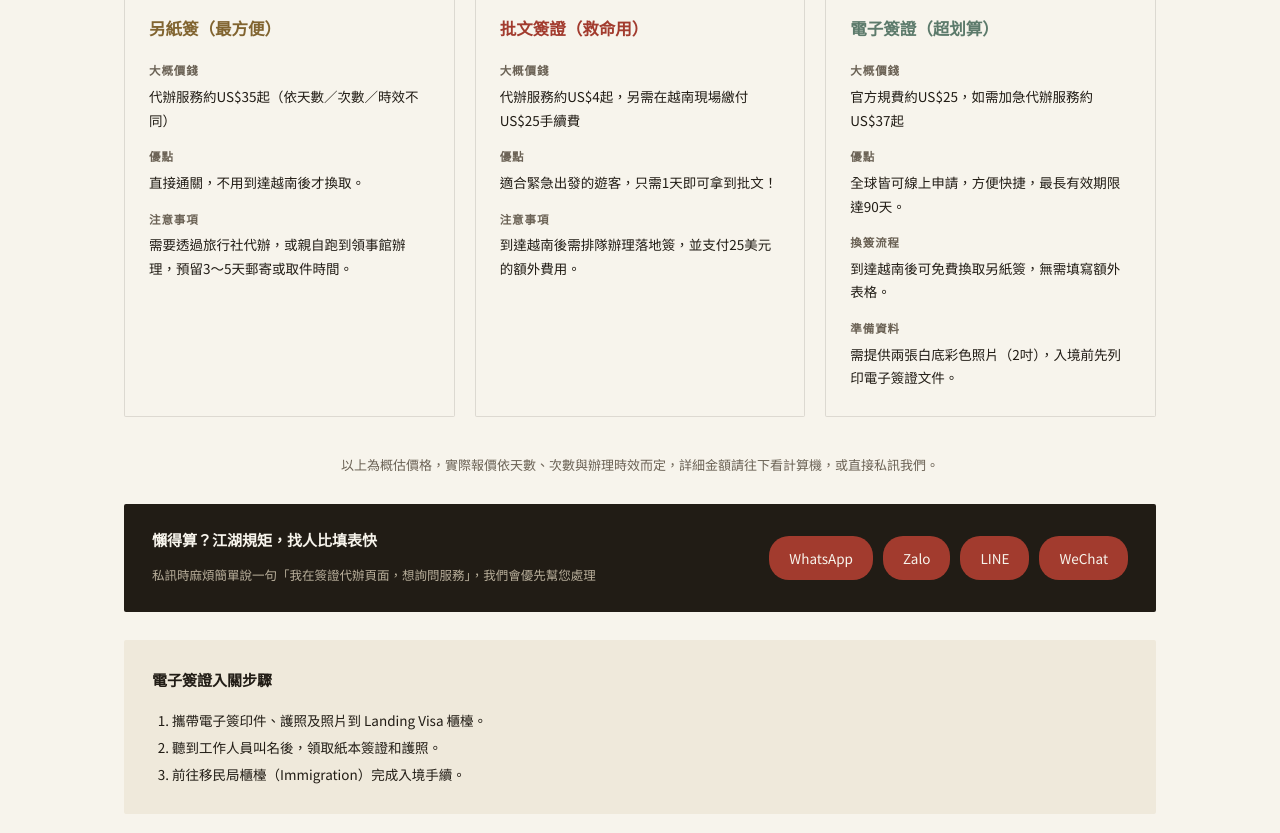
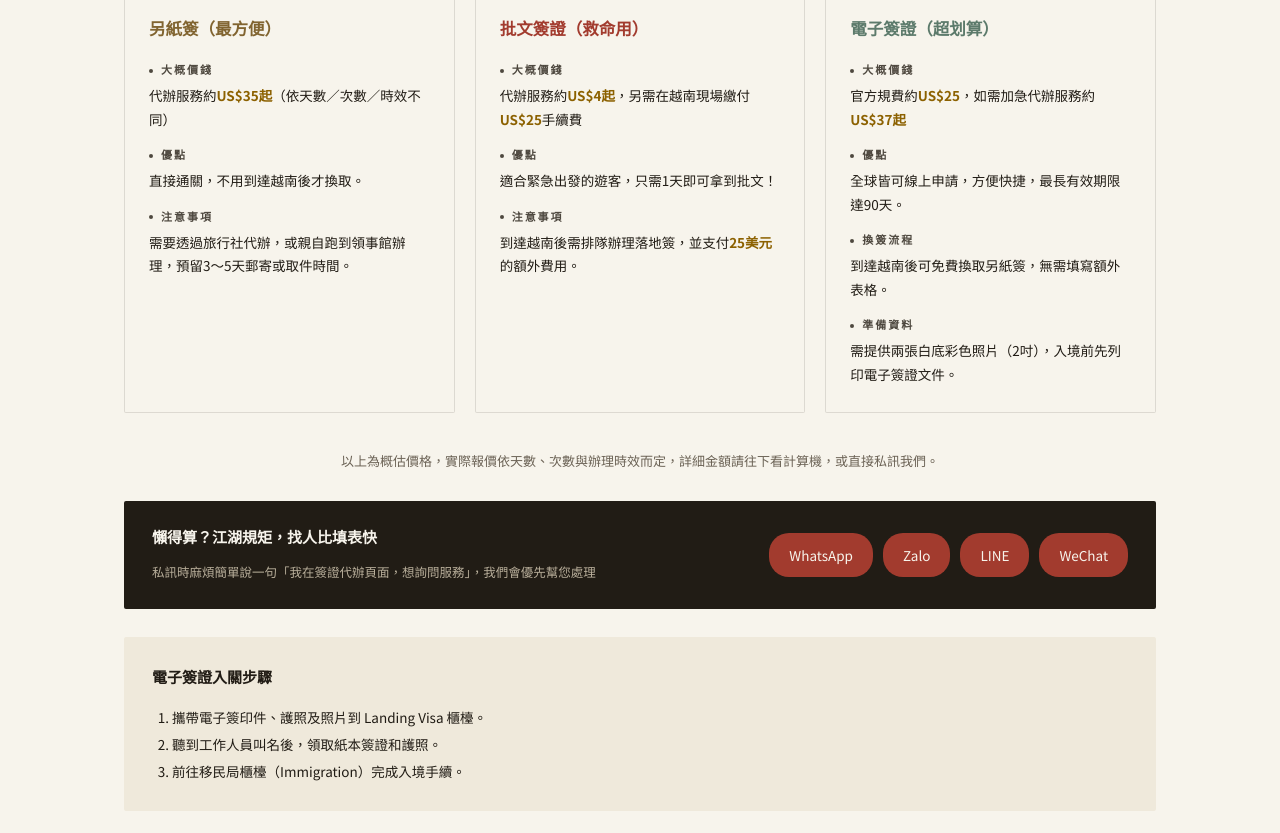
Before and after one commit to scarletedge/shenlongtravel.com, a plain HTML site: page visa.html in a window 1280 px wide. Shown: the part 865-1698 px from the top of the page. Drawn offline with nearby package versions, Linux system fonts and the light colour scheme; no server answers.

Commit message:
簽證卡片小標加上三套可切換樣式
預設為圓點樣式，金額在三種樣式裡都改成深金色加粗。

Co-authored-by: scarletedge <scarletedge@users.noreply.github.com>

```diff
--- a/css/style.css
+++ b/css/style.css
@@ -734,6 +734,28 @@ footer .bg-bagua{bottom:-80px;right:-40px}
 .vg-block:last-child{margin-bottom:0}
 .vg-block strong{display:block;font-size:11.5px;letter-spacing:.08em;color:var(--muted);margin-bottom:4px;text-transform:uppercase}
 .vg-block p{font-size:13.5px;line-height:1.75;color:var(--ink)}
+/* 金額：米白底上 #9A6B00 只有 4.27:1，未過 WCAG AA；#8C6100 為 5.00:1，仍是深黃金色 */
+.vg-amount{color:#8C6100;font-weight:700}
+.vg-ico{display:none;width:14px;height:14px;flex:none}
+
+/* A 圓點＋深灰寬字距（預設） */
+body.visa-labels-a .vg-block strong{color:#4E483F;font-size:11px;font-weight:600;letter-spacing:.18em}
+body.visa-labels-a .vg-block strong::before{
+  content:"";display:inline-block;width:4px;height:4px;margin:0 8px 1px 0;
+  border-radius:50%;background:currentColor;vertical-align:middle;
+}
+
+/* B 淺米色膠囊 */
+body.visa-labels-b .vg-block strong{
+  display:inline-flex;align-items:center;margin-bottom:8px;
+  background:var(--paper-alt);color:#514B43;font-size:11px;font-weight:600;letter-spacing:.08em;line-height:1;
+  padding:5px 11px;border-radius:999px;
+}
+
+/* C 線條圖示 */
+body.visa-labels-c .vg-block strong{display:flex;align-items:center;gap:6px;color:#4E483F;font-size:11.5px;font-weight:600;letter-spacing:.06em}
+body.visa-labels-c .vg-ico{display:block;stroke:currentColor;fill:none;stroke-width:1.35;stroke-linecap:round;stroke-linejoin:round}
+body.visa-labels-c .vg-ico-dot{fill:currentColor;stroke:none}
 
 .visa-guide-steps{background:var(--paper-alt);border-radius:var(--radius);padding:26px 28px;margin-bottom:24px}
 .visa-guide-steps h4{font-size:15px;margin-bottom:14px}
--- a/visa.html
+++ b/visa.html
@@ -93,7 +93,8 @@
 <link href="https://fonts.googleapis.com/css2?family=Noto+Serif+TC:wght@500;700;900&family=Noto+Sans+TC:wght@400;500;700&family=Cormorant+Garamond:ital,wght@0,500;1,500&display=swap" rel="stylesheet">
 <link rel="stylesheet" href="css/style.css">
 </head>
-<body>
+<!-- 簽證卡片小標：visa-labels-a 圓點 / visa-labels-b 膠囊 / visa-labels-c 線條圖示 -->
+<body class="visa-labels-a">
 <div class="lang-banner" role="status"></div>
 
 <header>
@@ -152,24 +153,24 @@
       <div class="vg-card vg-gold">
         <img class="vg-banner" src="images/visa/visa-paper.jpg" alt="旅客雙手翻開護照，內頁蓋滿出入境印章，示意另紙簽可直接通關" width="1200" height="750" loading="lazy">
         <h4>另紙簽（最方便）</h4>
-        <div class="vg-block"><strong>大概價錢</strong><p>代辦服務約US$35起（依天數／次數／時效不同）</p></div>
-        <div class="vg-block"><strong>優點</strong><p>直接通關，不用到達越南後才換取。</p></div>
-        <div class="vg-block"><strong>注意事項</strong><p>需要透過旅行社代辦，或親自跑到領事館辦理，預留3～5天郵寄或取件時間。</p></div>
+        <div class="vg-block"><strong><svg class="vg-ico" viewBox="0 0 16 16" aria-hidden="true" focusable="false"><rect x="1.5" y="3.5" width="13" height="9" rx="1.2"/><circle cx="8" cy="8" r="2"/></svg>大概價錢</strong><p>代辦服務約<span class="vg-amount">US$35起</span>（依天數／次數／時效不同）</p></div>
+        <div class="vg-block"><strong><svg class="vg-ico" viewBox="0 0 16 16" aria-hidden="true" focusable="false"><polyline points="3,8.2 6.3,11.5 13,4.2"/></svg>優點</strong><p>直接通關，不用到達越南後才換取。</p></div>
+        <div class="vg-block"><strong><svg class="vg-ico" viewBox="0 0 16 16" aria-hidden="true" focusable="false"><path d="M8 1.7 14.5 13.5H1.5Z"/><line x1="8" y1="6.3" x2="8" y2="9.4"/><circle class="vg-ico-dot" cx="8" cy="11.5" r="0.7"/></svg>注意事項</strong><p>需要透過旅行社代辦，或親自跑到領事館辦理，預留3～5天郵寄或取件時間。</p></div>
       </div>
       <div class="vg-card vg-accent">
         <img class="vg-banner" src="images/visa/visa-approval.jpg" alt="機場大廳內旅客在櫃檯前排隊等候，示意批文簽證落地後需現場辦理" width="1200" height="750" loading="lazy">
         <h4>批文簽證（救命用）</h4>
-        <div class="vg-block"><strong>大概價錢</strong><p>代辦服務約US$4起，另需在越南現場繳付US$25手續費</p></div>
-        <div class="vg-block"><strong>優點</strong><p>適合緊急出發的遊客，只需1天即可拿到批文！</p></div>
-        <div class="vg-block"><strong>注意事項</strong><p>到達越南後需排隊辦理落地簽，並支付25美元的額外費用。</p></div>
+        <div class="vg-block"><strong><svg class="vg-ico" viewBox="0 0 16 16" aria-hidden="true" focusable="false"><rect x="1.5" y="3.5" width="13" height="9" rx="1.2"/><circle cx="8" cy="8" r="2"/></svg>大概價錢</strong><p>代辦服務約<span class="vg-amount">US$4起</span>，另需在越南現場繳付<span class="vg-amount">US$25</span>手續費</p></div>
+        <div class="vg-block"><strong><svg class="vg-ico" viewBox="0 0 16 16" aria-hidden="true" focusable="false"><polyline points="3,8.2 6.3,11.5 13,4.2"/></svg>優點</strong><p>適合緊急出發的遊客，只需1天即可拿到批文！</p></div>
+        <div class="vg-block"><strong><svg class="vg-ico" viewBox="0 0 16 16" aria-hidden="true" focusable="false"><path d="M8 1.7 14.5 13.5H1.5Z"/><line x1="8" y1="6.3" x2="8" y2="9.4"/><circle class="vg-ico-dot" cx="8" cy="11.5" r="0.7"/></svg>注意事項</strong><p>到達越南後需排隊辦理落地簽，並支付<span class="vg-amount">25美元</span>的額外費用。</p></div>
       </div>
       <div class="vg-card vg-jade">
         <img class="vg-banner" src="images/visa/visa-evisa.jpg" alt="旅客在咖啡店用筆電線上申請，示意電子簽證全球皆可線上辦理" width="1200" height="750" loading="lazy">
         <h4>電子簽證（超划算）</h4>
-        <div class="vg-block"><strong>大概價錢</strong><p>官方規費約US$25，如需加急代辦服務約US$37起</p></div>
-        <div class="vg-block"><strong>優點</strong><p>全球皆可線上申請，方便快捷，最長有效期限達90天。</p></div>
-        <div class="vg-block"><strong>換簽流程</strong><p>到達越南後可免費換取另紙簽，無需填寫額外表格。</p></div>
-        <div class="vg-block"><strong>準備資料</strong><p>需提供兩張白底彩色照片（2吋），入境前先列印電子簽證文件。</p></div>
+        <div class="vg-block"><strong><svg class="vg-ico" viewBox="0 0 16 16" aria-hidden="true" focusable="false"><rect x="1.5" y="3.5" width="13" height="9" rx="1.2"/><circle cx="8" cy="8" r="2"/></svg>大概價錢</strong><p>官方規費約<span class="vg-amount">US$25</span>，如需加急代辦服務約<span class="vg-amount">US$37起</span></p></div>
+        <div class="vg-block"><strong><svg class="vg-ico" viewBox="0 0 16 16" aria-hidden="true" focusable="false"><polyline points="3,8.2 6.3,11.5 13,4.2"/></svg>優點</strong><p>全球皆可線上申請，方便快捷，最長有效期限達90天。</p></div>
+        <div class="vg-block"><strong><svg class="vg-ico" viewBox="0 0 16 16" aria-hidden="true" focusable="false"><polyline points="1.6,4 6,8 1.6,12"/><polyline points="7.4,4 11.8,8 7.4,12"/></svg>換簽流程</strong><p>到達越南後可免費換取另紙簽，無需填寫額外表格。</p></div>
+        <div class="vg-block"><strong><svg class="vg-ico" viewBox="0 0 16 16" aria-hidden="true" focusable="false"><path d="M3.5 1.6h5.4L12.6 5.2V14.4H3.5Z"/><polyline points="8.8,1.6 8.8,5.3 12.6,5.3"/><line x1="5.4" y1="8.2" x2="10.4" y2="8.2"/><line x1="5.4" y1="10.8" x2="10.4" y2="10.8"/></svg>準備資料</strong><p>需提供兩張白底彩色照片（2吋），入境前先列印電子簽證文件。</p></div>
       </div>
     </div>
 
```
Also changed, not shown: zh-cn/visa.html (+12 -11 lines).
